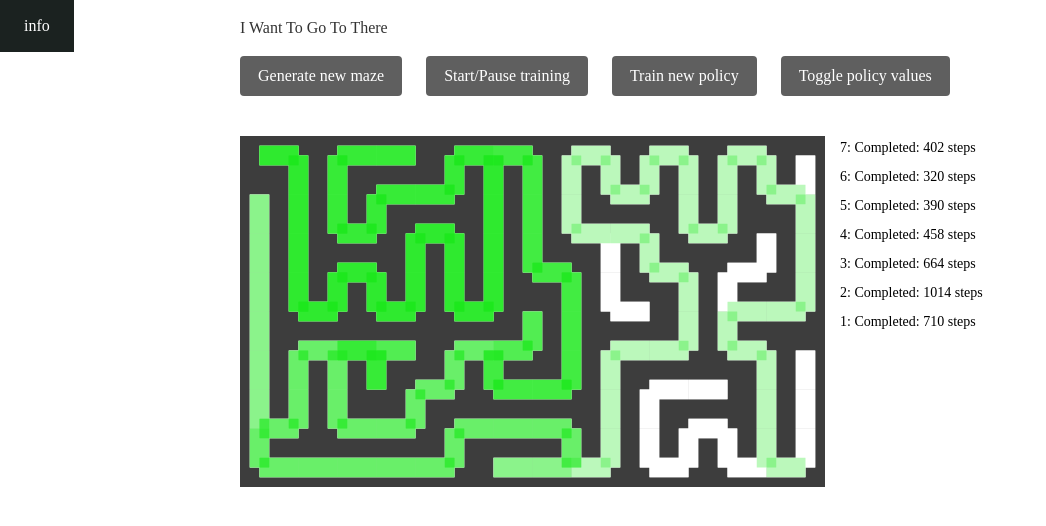
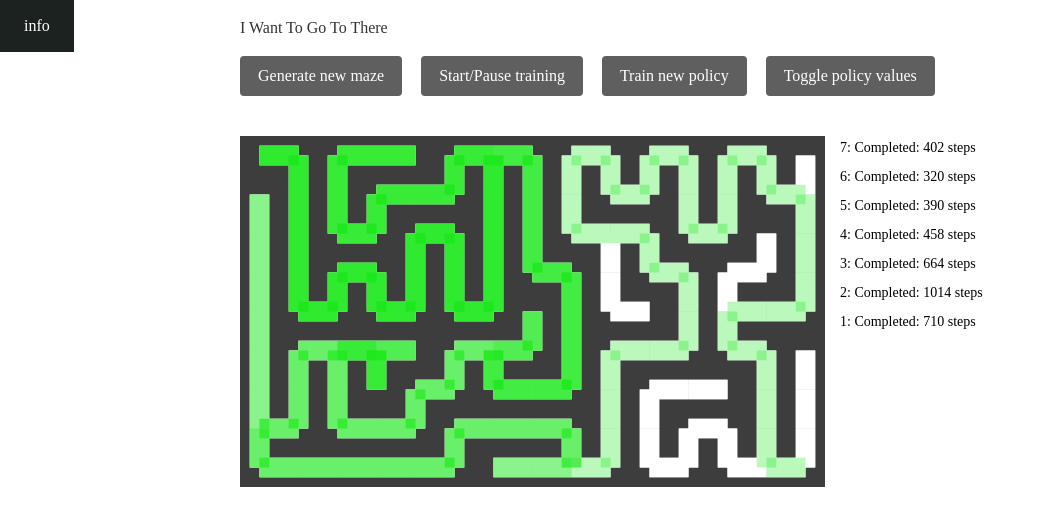
Before and after one commit to rolyatmax/maze, a website with bundled scripts: page index.html in a window 1280 px wide. Shown: the whole page, without its empty margins (0-1046 px from the left). Built offline with nearby package versions, Linux system fonts and the light colour scheme.

Commit message:
fix button spacing

```diff
--- a/css/style.css
+++ b/css/style.css
@@ -42,7 +42,7 @@ h1 {
 }
 
 .controls .button {
-    margin-right: 20px;
+    margin-right: 15px;
     cursor: pointer;
     display: inline-block;
     padding: 12px 18px;
```
